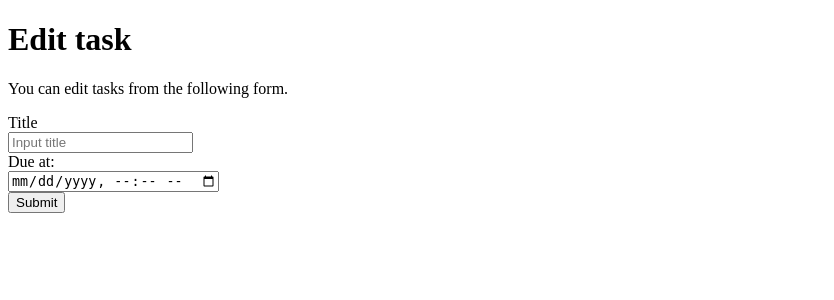
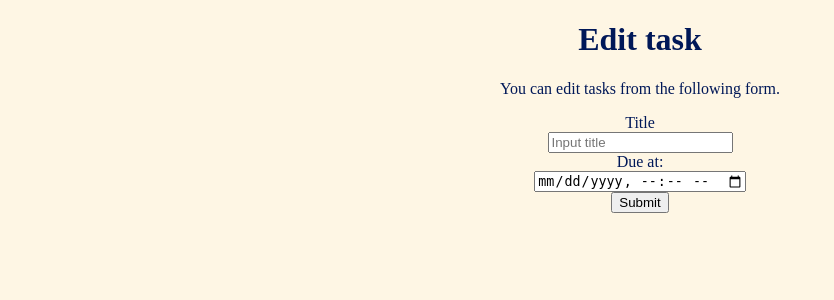
Before and after one commit to 1F10230180/django-test-exercise, a Django app: template todo/templates/todo/edit.html in a window 1280 px wide. Shown: the top 300 px of the page, without its empty margins (0-834 px from the left). Run offline with Django 5.2, Linux system fonts and the light colour scheme; the template is opened without the code that fills it, so the values that code supplies are empty.

Commit message:
cssの追加

```diff
--- /dev/null
+++ b/todo/static/todo/css/index.css
@@ -0,0 +1,5 @@
+body {
+    color: #001858;
+    background-color: #fef6e4;
+    text-align: center;
+}
--- a/todo/templates/todo/detail.html
+++ b/todo/templates/todo/detail.html
@@ -6,6 +6,8 @@
     <title>To Do Application</title>
     <meta charset="UTF-8">
     <meta name="author" content="INIAD">
+    <link href="{% static 'todo/css/index.css' %}" rel="stylesheet">
+  </head>
   </head>
 
   <body>
--- a/todo/templates/todo/edit.html
+++ b/todo/templates/todo/edit.html
@@ -6,6 +6,8 @@
     <title>To Do Application</title>
     <meta charset="UTF-8">
     <meta name="author" content="INIAD">
+    <link href="{% static 'todo/css/index.css' %}" rel="stylesheet">
+  </head>
   </head>
 
   <body>
--- a/todo/templates/todo/index.html
+++ b/todo/templates/todo/index.html
@@ -6,6 +6,7 @@
     <title>To Do Application</title>
     <meta charset="UTF-8">
     <meta name="author" content="INIAD">
+    <link href="{% static 'todo/css/index.css' %}" rel="stylesheet">
   </head>
 
   <body>
```
